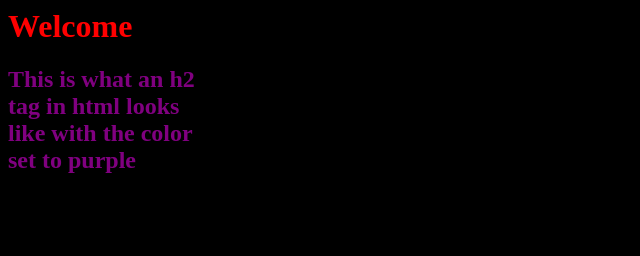
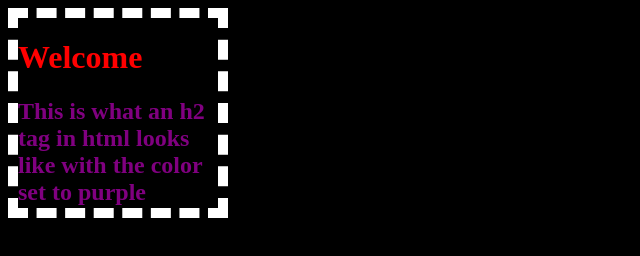
Before and after one commit to Gl1tch981/mysitemaybe, a plain HTML site: page index.html in a window 1280 px wide. Shown: the whole page, without its empty margins (0-640 px from the left). Drawn offline with Linux system fonts and the light colour scheme.

Commit message:
Update style.css

```diff
--- a/style.css
+++ b/style.css
@@ -9,6 +9,7 @@ h2 {
 .card {
   width: 200px;
   height: 190px;
-  border: 10px;
+  border-width: 10px;
+  border-style: dashed;
   border-color: #fff;
 }
```
